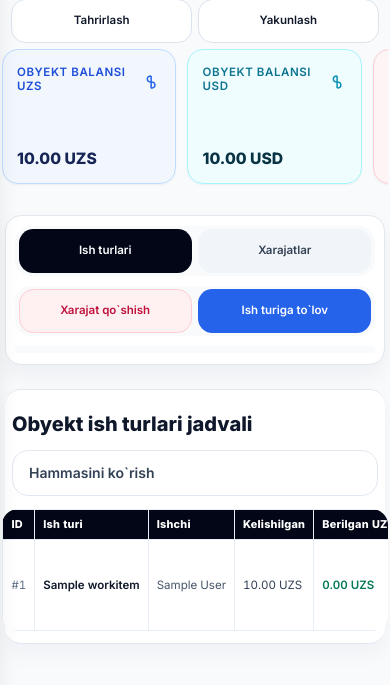
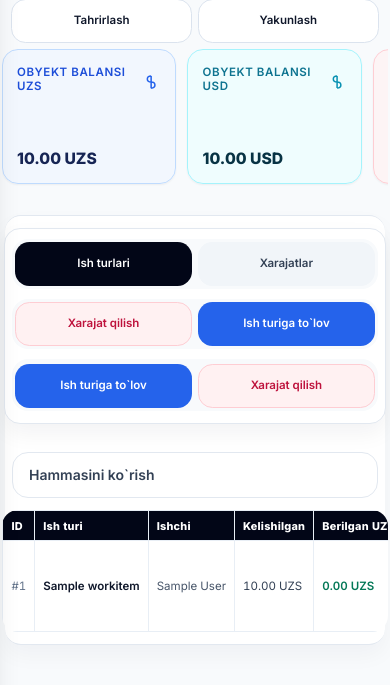
Before and after one commit to IskandarDusbekov/NMC, a Django app: page /objects/1/ in a window 390 px wide. Shown: the part 215-900 px from the top of the page. Run offline with Django 5.2, Linux system fonts and the light colour scheme; a user stored in the database is signed in; data comes from the database, SQL or seed files in the repository; tables that the repository leaves empty hold one stand-in row (values such as "Sample post"); some libraries are stand-ins or nearby versions.

Commit message:
Mobil object detailda
Mobil object detailda endi faqat 2 ta asosiy amal bor:
Ish turiga to‘lov
Xarajat qilish
Ish turlari / Xarajatlar tablari endi alohida osilib turmaydi, jadval blokining tepasiga biriktirildi.
Shu sabab mobil sahifa ancha tushunarli bo‘ldi: tepada obyekt info, keyin kartalar, undan keyin jadval bloki ichida tab + 2 ta amal.
Desktopdagi quick actionlar saqlanib qoldi.
Buzilib ketgan object detail template ham toza qayta tiklandi.

```diff
--- a/templates/objects/object_detail.html
+++ b/templates/objects/object_detail.html
@@ -37,124 +37,78 @@
     </section>
 
     <section class="object-summary-cards mt-6 grid gap-4 md:grid-cols-2 xl:grid-cols-4">
-
         {% if request.user.role == 'ADMIN' or request.user.role == 'DIRECTOR' %}
-        <!-- UZS -->
             <div class="rounded-2xl border border-blue-200 bg-blue-50/70 p-5 shadow-sm hover:shadow-md transition">
                 <div class="flex items-center justify-between">
-                <p class="text-xs font-semibold uppercase tracking-wider text-blue-700">
-                    Obyekt balansi UZS
-                </p>
-                <svg class="w-5 h-5 text-blue-600" fill="none" stroke="currentColor" stroke-width="2"
-                     viewBox="0 0 24 24">
+                    <p class="text-xs font-semibold uppercase tracking-wider text-blue-700">Obyekt balansi UZS</p>
+                    <svg class="w-5 h-5 text-blue-600" fill="none" stroke="currentColor" stroke-width="2" viewBox="0 0 24 24">
                         <path d="M12 8c-3 0-5 1.5-5 4s2 4 5 4 5 1.5 5 4-2 4-5 4m0-16v16"/>
                     </svg>
                 </div>
-            <p class="mt-3 text-2xl font-extrabold text-blue-950">
-                {{ construction_object.balance_uzs|money }} UZS
-            </p>
+                <p class="mt-3 text-2xl font-extrabold text-blue-950">{{ construction_object.balance_uzs|money }} UZS</p>
             </div>
 
-        <!-- USD -->
             <div class="rounded-2xl border border-cyan-200 bg-cyan-50/70 p-5 shadow-sm hover:shadow-md transition">
                 <div class="flex items-center justify-between">
-                <p class="text-xs font-semibold uppercase tracking-wider text-cyan-700">
-                    Obyekt balansi USD
-                </p>
-                <svg class="w-5 h-5 text-cyan-600" fill="none" stroke="currentColor" stroke-width="2"
-                     viewBox="0 0 24 24">
+                    <p class="text-xs font-semibold uppercase tracking-wider text-cyan-700">Obyekt balansi USD</p>
+                    <svg class="w-5 h-5 text-cyan-600" fill="none" stroke="currentColor" stroke-width="2" viewBox="0 0 24 24">
                         <path d="M12 8c-3 0-5 1.5-5 4s2 4 5 4 5 1.5 5 4-2 4-5 4m0-16v16"/>
                     </svg>
                 </div>
-            <p class="mt-3 text-2xl font-extrabold text-cyan-950">
-                {{ construction_object.balance_usd|money }} USD
-            </p>
+                <p class="mt-3 text-2xl font-extrabold text-cyan-950">{{ construction_object.balance_usd|money }} USD</p>
             </div>
         {% endif %}
 
-    <!-- Expense UZS -->
         <div class="rounded-2xl border border-rose-200 bg-rose-50/70 p-5 shadow-sm hover:shadow-md transition">
             <div class="flex items-center justify-between">
-            <p class="text-xs font-semibold uppercase tracking-wider text-rose-700">
-                Jami xarajat UZS
-            </p>
-            <svg class="w-5 h-5 text-rose-600" fill="none" stroke="currentColor" stroke-width="2"
-                 viewBox="0 0 24 24">
+                <p class="text-xs font-semibold uppercase tracking-wider text-rose-700">Jami xarajat UZS</p>
+                <svg class="w-5 h-5 text-rose-600" fill="none" stroke="currentColor" stroke-width="2" viewBox="0 0 24 24">
                     <path d="M20 12H4"/>
                 </svg>
             </div>
-        <p class="mt-3 text-2xl font-extrabold text-rose-950">
-            {{ analytics.total_expense_uzs|money }} UZS
-        </p>
+            <p class="mt-3 text-2xl font-extrabold text-rose-950">{{ analytics.total_expense_uzs|money }} UZS</p>
         </div>
 
-    <!-- Expense USD -->
         <div class="rounded-2xl border border-amber-200 bg-amber-50/70 p-5 shadow-sm hover:shadow-md transition">
             <div class="flex items-center justify-between">
-            <p class="text-xs font-semibold uppercase tracking-wider text-amber-700">
-                Jami xarajat USD
-            </p>
-            <svg class="w-5 h-5 text-amber-600" fill="none" stroke="currentColor" stroke-width="2"
-                 viewBox="0 0 24 24">
+                <p class="text-xs font-semibold uppercase tracking-wider text-amber-700">Jami xarajat USD</p>
+                <svg class="w-5 h-5 text-amber-600" fill="none" stroke="currentColor" stroke-width="2" viewBox="0 0 24 24">
                     <path d="M20 12H4"/>
                 </svg>
             </div>
-        <p class="mt-3 text-2xl font-extrabold text-amber-950">
-            {{ analytics.total_expense_usd|money }} USD
-        </p>
+            <p class="mt-3 text-2xl font-extrabold text-amber-950">{{ analytics.total_expense_usd|money }} USD</p>
         </div>
 
-    <!-- Progress -->
         <div class="rounded-2xl border border-violet-200 bg-violet-50/70 p-5 shadow-sm hover:shadow-md transition">
             <div class="flex items-center justify-between">
-            <p class="text-xs font-semibold uppercase tracking-wider text-violet-700">
-                Progress
-            </p>
-            <span class="text-sm font-bold text-violet-800">
-                {{ analytics.progress|floatformat:0 }}%
-            </span>
+                <p class="text-xs font-semibold uppercase tracking-wider text-violet-700">Progress</p>
+                <span class="text-sm font-bold text-violet-800">{{ analytics.progress|floatformat:0 }}%</span>
             </div>
-
-        <div class="mt-4 h-2.5 w-full rounded-full bg-violet-100 overflow-hidden">
-            <div class="h-full bg-violet-600 transition-all"
-                 style="width: {{ analytics.progress|floatformat:0 }}%;">
+            <div class="mt-4 h-2.5 w-full overflow-hidden rounded-full bg-violet-100">
+                <div class="h-full bg-violet-600 transition-all" style="width: {{ analytics.progress|floatformat:0 }}%;"></div>
             </div>
+            <p class="mt-3 text-xs text-violet-700">{{ analytics.completed_work_items }} / {{ analytics.total_work_items }} tugagan</p>
         </div>
-
-        <p class="mt-3 text-xs text-violet-700">
-            {{ analytics.completed_work_items }} / {{ analytics.total_work_items }} tugagan
-        </p>
-    </div>
-
     </section>
 
-    <section class="object-tabs-bar mt-6 flex flex-col gap-3 rounded-3xl border border-slate-200 bg-white p-3 shadow-sm sm:flex-row sm:items-center sm:justify-between">
+    {% if active_tab == 'expenses' %}
+        <section class="detail-table-section mt-6 rounded-3xl border border-slate-200 bg-white p-6 shadow-sm">
+            <div class="object-tabs-bar mb-4 flex flex-col gap-3 rounded-3xl border border-slate-200 bg-white p-3 shadow-sm sm:flex-row sm:items-center sm:justify-between">
                 <div class="flex flex-wrap gap-2">
                     <a href="{% url 'objects:detail' construction_object.pk %}?tab=work-items" class="rounded-2xl px-4 py-3 text-sm font-semibold {% if active_tab != 'expenses' %}bg-slate-950 text-white{% else %}bg-slate-100 text-slate-700{% endif %}">Ish turlari</a>
                     <a href="{% url 'objects:detail' construction_object.pk %}?tab=expenses" class="rounded-2xl px-4 py-3 text-sm font-semibold {% if active_tab == 'expenses' %}bg-slate-950 text-white{% else %}bg-slate-100 text-slate-700{% endif %}">Xarajatlar</a>
                 </div>
                 {% if request.user.role == 'ADMIN' or request.user.role == 'DIRECTOR' or request.user.role == 'MANAGER' %}
                     <div class="object-detail-quick-actions hidden gap-2 lg:flex">
-                <button type="button" data-modal-open="object-expense-modal" class="rounded-2xl border border-rose-200 bg-rose-50 px-4 py-3 text-sm font-semibold text-rose-700">Xarajat qo`shish</button>
+                        <button type="button" data-modal-open="object-expense-modal" class="rounded-2xl border border-rose-200 bg-rose-50 px-4 py-3 text-sm font-semibold text-rose-700">Xarajat qilish</button>
                         <button type="button" data-modal-open="work-item-payment-modal" class="rounded-2xl bg-blue-600 px-4 py-3 text-sm font-semibold text-white">Ish turiga to`lov</button>
                     </div>
                     <div class="object-mobile-actions grid grid-cols-2 gap-2 lg:hidden">
-                {% if active_tab == 'expenses' %}
-                    <button
-                        type="button"
-                        data-modal-open="object-expense-modal"
-                        class="rounded-2xl bg-blue-600 px-4 py-3 text-sm font-semibold text-white">
-                        Xarajat qo‘shish
-                    </button>
-
+                        <button type="button" data-modal-open="work-item-payment-modal" class="rounded-2xl bg-blue-600 px-4 py-3 text-sm font-semibold text-white">Ish turiga to`lov</button>
+                        <button type="button" data-modal-open="object-expense-modal" class="rounded-2xl border border-rose-200 bg-rose-50 px-4 py-3 text-sm font-semibold text-rose-700">Xarajat qilish</button>
+                    </div>
                 {% endif %}
             </div>
-        {% endif %}
-    </section>
-
-    {% if active_tab == 'expenses' %}
-
-        <section class="detail-table-section mt-6 rounded-3xl border border-slate-200 bg-white p-6 shadow-sm">
             <div class="flex flex-col gap-3 sm:flex-row sm:items-end sm:justify-between">
                 <div>
                     <p class="text-xs font-semibold uppercase tracking-[0.16em] text-slate-400">Xarajatlar jadvali</p>
@@ -202,9 +156,24 @@
                 </table>
             </div>
         </section>
-
     {% else %}
         <section class="detail-table-section mt-6 rounded-3xl border border-slate-200 bg-white p-6 shadow-sm">
+            <div class="object-tabs-bar mb-4 flex flex-col gap-3 rounded-3xl border border-slate-200 bg-white p-3 shadow-sm sm:flex-row sm:items-center sm:justify-between">
+                <div class="flex flex-wrap gap-2">
+                    <a href="{% url 'objects:detail' construction_object.pk %}?tab=work-items" class="rounded-2xl px-4 py-3 text-sm font-semibold {% if active_tab != 'expenses' %}bg-slate-950 text-white{% else %}bg-slate-100 text-slate-700{% endif %}">Ish turlari</a>
+                    <a href="{% url 'objects:detail' construction_object.pk %}?tab=expenses" class="rounded-2xl px-4 py-3 text-sm font-semibold {% if active_tab == 'expenses' %}bg-slate-950 text-white{% else %}bg-slate-100 text-slate-700{% endif %}">Xarajatlar</a>
+                </div>
+                {% if request.user.role == 'ADMIN' or request.user.role == 'DIRECTOR' or request.user.role == 'MANAGER' %}
+                    <div class="object-detail-quick-actions hidden gap-2 lg:flex">
+                        <button type="button" data-modal-open="object-expense-modal" class="rounded-2xl border border-rose-200 bg-rose-50 px-4 py-3 text-sm font-semibold text-rose-700">Xarajat qilish</button>
+                        <button type="button" data-modal-open="work-item-payment-modal" class="rounded-2xl bg-blue-600 px-4 py-3 text-sm font-semibold text-white">Ish turiga to`lov</button>
+                    </div>
+                    <div class="object-mobile-actions grid grid-cols-2 gap-2 lg:hidden">
+                        <button type="button" data-modal-open="work-item-payment-modal" class="rounded-2xl bg-blue-600 px-4 py-3 text-sm font-semibold text-white">Ish turiga to`lov</button>
+                        <button type="button" data-modal-open="object-expense-modal" class="rounded-2xl border border-rose-200 bg-rose-50 px-4 py-3 text-sm font-semibold text-rose-700">Xarajat qilish</button>
+                    </div>
+                {% endif %}
+            </div>
             <div class="flex flex-col gap-3 sm:flex-row sm:items-end sm:justify-between">
                 <div>
                     <p class="text-xs font-semibold uppercase tracking-[0.16em] text-slate-400">Ish turlari</p>
@@ -274,7 +243,6 @@
         </section>
     {% endif %}
 
-
     {% if request.user.role == 'ADMIN' or request.user.role == 'DIRECTOR' or request.user.role == 'MANAGER' %}
         <div id="work-item-payment-modal" class="{% if work_item_payment_modal_open %}flex{% else %}hidden{% endif %} fixed inset-0 z-50 items-center justify-center bg-slate-950/60 p-4" data-modal>
             <div class="max-h-[92vh] w-full max-w-4xl overflow-y-auto rounded-3xl bg-white p-6 shadow-2xl">
@@ -338,5 +306,4 @@
             </div>
         </div>
     {% endif %}
-
 {% endblock %}
```
Lines whose indentation alone changed are shown as unchanged.
